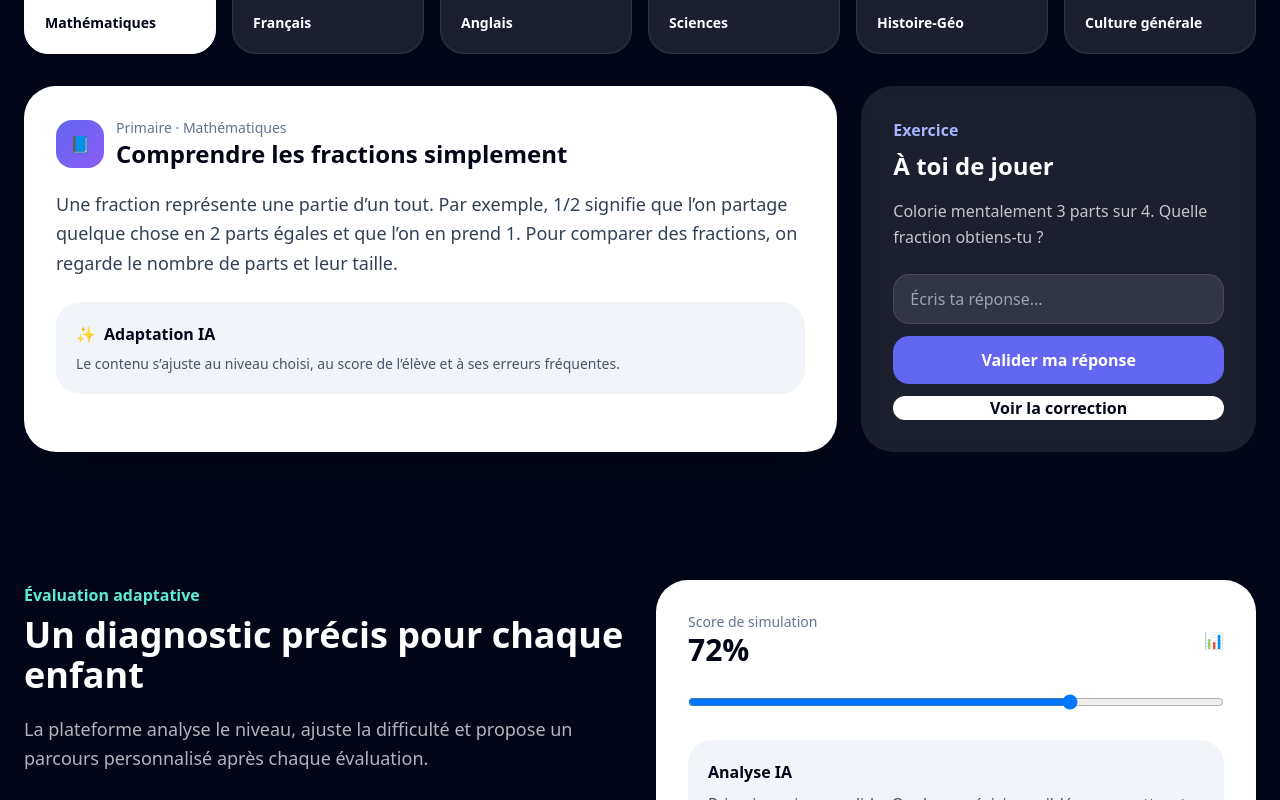
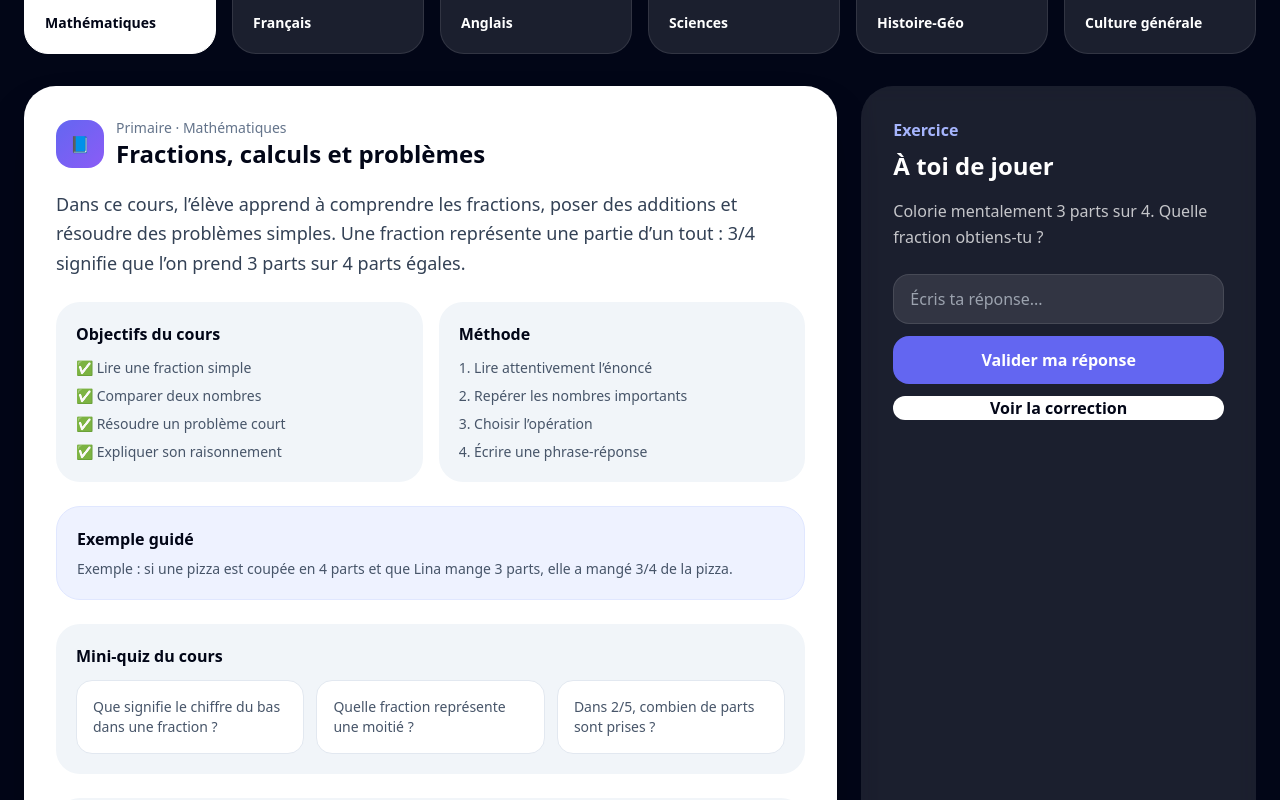
Before and after one commit to samighazouani1234-lab/edunova-ia, a React (Vite) app: page / in a window 1280 px wide. Shown: the part 1040-1840 px from the top of the page. Built offline with nearby package versions, Linux system fonts and the light colour scheme.

Commit message:
Update App.jsx

```diff
--- a/src/App.jsx
+++ b/src/App.jsx
@@ -47,89 +47,137 @@ const subjects = [
 const courseDatabase = {
   Primaire: {
     Mathématiques: {
-      title: "Comprendre les fractions simplement",
-      lesson: "Une fraction représente une partie d’un tout. Par exemple, 1/2 signifie que l’on partage quelque chose en 2 parts égales et que l’on en prend 1. Pour comparer des fractions, on regarde le nombre de parts et leur taille.",
+      title: "Fractions, calculs et problèmes",
+      lesson: "Dans ce cours, l’élève apprend à comprendre les fractions, poser des additions et résoudre des problèmes simples. Une fraction représente une partie d’un tout : 3/4 signifie que l’on prend 3 parts sur 4 parts égales.",
+      objectives: ["Lire une fraction simple", "Comparer deux nombres", "Résoudre un problème court", "Expliquer son raisonnement"],
+      method: ["Lire attentivement l’énoncé", "Repérer les nombres importants", "Choisir l’opération", "Écrire une phrase-réponse"],
+      example: "Exemple : si une pizza est coupée en 4 parts et que Lina mange 3 parts, elle a mangé 3/4 de la pizza.",
       exercise: "Colorie mentalement 3 parts sur 4. Quelle fraction obtiens-tu ?",
       answer: "3/4",
+      quiz: ["Que signifie le chiffre du bas dans une fraction ?", "Quelle fraction représente une moitié ?", "Dans 2/5, combien de parts sont prises ?"],
       evaluation: "L’élève doit savoir lire, représenter et comparer des fractions simples."
     },
     Français: {
-      title: "Identifier le sujet et le verbe",
-      lesson: "Dans une phrase, le sujet indique qui fait l’action. Le verbe indique l’action ou l’état. Dans ‘Le chat dort’, ‘Le chat’ est le sujet et ‘dort’ est le verbe.",
+      title: "Grammaire, lecture et expression",
+      lesson: "L’élève apprend à reconnaître le sujet, le verbe, les noms, les adjectifs et à écrire des phrases correctes. Dans une phrase, le sujet indique qui fait l’action et le verbe indique l’action.",
+      objectives: ["Identifier le sujet", "Trouver le verbe", "Comprendre un texte court", "Écrire une phrase complète"],
+      method: ["Lire la phrase", "Chercher l’action", "Demander qui fait l’action", "Relire pour vérifier le sens"],
+      example: "Dans ‘La petite fille chante’, le sujet est ‘La petite fille’ et le verbe est ‘chante’.",
       exercise: "Dans la phrase ‘La petite fille chante’, trouve le sujet et le verbe.",
       answer: "Sujet : La petite fille. Verbe : chante.",
+      quiz: ["Quel mot indique l’action ?", "Comment trouve-t-on le sujet ?", "Un adjectif sert à quoi ?"],
       evaluation: "L’élève doit repérer les éléments principaux d’une phrase simple."
     },
     Anglais: {
-      title: "Se présenter en anglais",
-      lesson: "Pour se présenter, on peut dire : ‘Hello, my name is…’ puis ajouter son âge avec ‘I am ... years old’. Ces phrases permettent de commencer une conversation simple.",
+      title: "Se présenter et parler de soi",
+      lesson: "L’élève apprend les phrases de base pour se présenter : Hello, my name is…, I am … years old, I like… Ces structures permettent de commencer une conversation simple.",
+      objectives: ["Dire son nom", "Dire son âge", "Utiliser I like", "Comprendre une question simple"],
+      method: ["Apprendre la phrase modèle", "Changer le prénom", "Répéter à voix haute", "Répondre en phrase complète"],
+      example: "Hello, my name is Lina. I am ten years old. I like football.",
       exercise: "Traduis : Bonjour, je m’appelle Lina.",
       answer: "Hello, my name is Lina.",
+      quiz: ["Comment dit-on bonjour ?", "Comment dit-on je m’appelle ?", "Que signifie I like ?"],
       evaluation: "L’élève doit savoir utiliser une formule de présentation courte."
     },
     Sciences: {
-      title: "Les états de l’eau",
-      lesson: "L’eau peut être liquide, solide ou gazeuse. Quand elle gèle, elle devient de la glace. Quand elle chauffe beaucoup, elle devient de la vapeur.",
+      title: "L’eau, la matière et le vivant",
+      lesson: "L’élève découvre les états de l’eau, les objets, les plantes et les animaux. L’eau peut être liquide, solide ou gazeuse selon la température.",
+      objectives: ["Distinguer solide, liquide et gaz", "Observer une expérience", "Utiliser le bon vocabulaire", "Classer des exemples"],
+      method: ["Observer", "Nommer", "Comparer", "Conclure"],
+      example: "Un glaçon est de l’eau solide. Quand il fond, il devient liquide.",
       exercise: "Quel est l’état de l’eau dans un glaçon ?",
       answer: "Solide.",
+      quiz: ["Quels sont les trois états de l’eau ?", "Que devient l’eau quand elle chauffe beaucoup ?", "Que devient la glace quand elle fond ?"],
       evaluation: "L’élève doit distinguer solide, liquide et gaz à partir d’exemples."
     },
     "Histoire-Géo": {
-      title: "Lire une carte simple",
-      lesson: "Une carte représente un lieu vu de dessus. Elle peut montrer des villes, des routes, des rivières ou des montagnes. La légende aide à comprendre les symboles.",
+      title: "Se repérer dans le temps et l’espace",
+      lesson: "L’élève apprend à lire une carte, utiliser une légende, situer un lieu et comprendre une frise chronologique simple.",
+      objectives: ["Lire une carte", "Comprendre une légende", "Situer un lieu", "Utiliser avant/après"],
+      method: ["Lire le titre", "Observer les symboles", "Utiliser la légende", "Répondre avec précision"],
+      example: "Sur une carte, un trait bleu peut représenter une rivière si la légende l’indique.",
       exercise: "À quoi sert la légende d’une carte ?",
       answer: "Elle explique les symboles de la carte.",
+      quiz: ["À quoi sert une carte ?", "Où trouve-t-on les symboles ?", "Que veut dire se repérer ?"],
       evaluation: "L’élève doit comprendre les éléments de base d’une carte."
     },
     "Culture générale": {
-      title: "Découvrir les instruments",
-      lesson: "Les instruments de musique produisent des sons de différentes façons : en soufflant, en frappant ou en pinçant des cordes.",
+      title: "Arts, musique et découverte du monde",
+      lesson: "L’élève découvre les instruments, les métiers, les pays, les monuments et les grandes inventions avec des exemples simples.",
+      objectives: ["Identifier un instrument", "Classer des objets", "Découvrir des pays", "Développer la curiosité"],
+      method: ["Observer", "Comparer", "Nommer", "Mémoriser par exemple"],
+      example: "La guitare produit du son grâce à ses cordes : c’est un instrument à cordes.",
       exercise: "La guitare est-elle un instrument à cordes ou à vent ?",
       answer: "Un instrument à cordes.",
+      quiz: ["Le piano est-il un instrument ?", "Comment produit-on un son avec une flûte ?", "Pourquoi apprend-on la culture générale ?"],
       evaluation: "L’élève doit classer quelques instruments simples."
     }
   },
   Collège: {
     Mathématiques: {
-      title: "Résoudre une équation du premier degré",
-      lesson: "Résoudre une équation, c’est trouver la valeur de l’inconnue. Pour garder l’égalité vraie, on effectue la même opération des deux côtés. Exemple : x + 5 = 12, donc x = 7.",
+      title: "Équations, proportionnalité et raisonnement",
+      lesson: "L’élève apprend à résoudre une équation du premier degré, reconnaître une situation de proportionnalité et justifier ses calculs. Résoudre une équation consiste à trouver la valeur de l’inconnue.",
+      objectives: ["Isoler une inconnue", "Utiliser les opérations inverses", "Vérifier une solution", "Résoudre un problème"],
+      method: ["Repérer l’inconnue", "Effectuer la même opération des deux côtés", "Calculer", "Remplacer pour vérifier"],
+      example: "x + 5 = 12. On enlève 5 des deux côtés : x = 7.",
       exercise: "Résous : x + 8 = 15.",
       answer: "x = 7",
+      quiz: ["Que signifie résoudre une équation ?", "Pourquoi fait-on la même opération des deux côtés ?", "Comment vérifier une solution ?"],
       evaluation: "L’élève doit isoler l’inconnue par opérations inverses."
     },
     Français: {
-      title: "Analyser un texte narratif",
-      lesson: "Un récit comporte souvent un narrateur, des personnages, un cadre, une situation initiale, un élément perturbateur et une résolution. Identifier ces éléments aide à comprendre le texte.",
+      title: "Analyse de texte et expression écrite",
+      lesson: "L’élève apprend à analyser un récit, identifier le narrateur, les personnages, le cadre, la situation initiale, l’élément perturbateur et la résolution.",
+      objectives: ["Identifier le narrateur", "Repérer la structure du récit", "Justifier avec le texte", "Rédiger une réponse organisée"],
+      method: ["Lire le texte", "Surligner les indices", "Nommer les étapes", "Rédiger avec une citation courte"],
+      example: "Dans un conte, l’élément perturbateur est souvent l’événement qui change la situation de départ.",
       exercise: "Dans un conte, quel événement lance souvent l’histoire ?",
       answer: "L’élément perturbateur.",
+      quiz: ["Qu’est-ce qu’un narrateur ?", "À quoi sert le cadre ?", "Comment justifier une réponse ?"],
       evaluation: "L’élève doit repérer la structure d’un récit."
     },
     Anglais: {
-      title: "Utiliser le prétérit simple",
-      lesson: "Le prétérit sert à parler d’une action passée et terminée. Avec les verbes réguliers, on ajoute souvent -ed : play devient played. Les verbes irréguliers doivent être appris.",
+      title: "Passé simple, vocabulaire et compréhension",
+      lesson: "L’élève apprend à parler d’actions passées avec le prétérit. Les verbes réguliers prennent souvent -ed, tandis que les verbes irréguliers doivent être mémorisés.",
+      objectives: ["Former le prétérit", "Distinguer régulier et irrégulier", "Comprendre une phrase au passé", "Écrire une phrase simple"],
+      method: ["Identifier le verbe", "Vérifier s’il est régulier", "Ajouter -ed ou utiliser la forme irrégulière", "Relire la phrase"],
+      example: "I play football devient I played football.",
       exercise: "Mets au passé : I play football.",
       answer: "I played football.",
+      quiz: ["À quoi sert le prétérit ?", "Comment transforme-t-on play ?", "Pourquoi apprendre les verbes irréguliers ?"],
       evaluation: "L’élève doit transformer une phrase simple au passé."
     },
     Sciences: {
-      title: "Comprendre la cellule",
-      lesson: "La cellule est l’unité de base des êtres vivants. Elle contient différents éléments, comme la membrane, le cytoplasme et parfois un noyau qui contient l’information génétique.",
+      title: "Cellule, énergie et démarche scientifique",
+      lesson: "L’élève découvre la cellule, les organes, l’énergie et la méthode scientifique. La cellule est l’unité de base des êtres vivants.",
+      objectives: ["Décrire une cellule", "Comprendre une expérience", "Identifier une hypothèse", "Utiliser le vocabulaire scientifique"],
+      method: ["Observer", "Formuler une hypothèse", "Tester", "Conclure"],
+      example: "La membrane cellulaire délimite la cellule et la protège.",
       exercise: "Quel élément protège et délimite la cellule ?",
       answer: "La membrane cellulaire.",
+      quiz: ["Qu’est-ce qu’une cellule ?", "À quoi sert le noyau ?", "Qu’est-ce qu’une hypothèse ?"],
       evaluation: "L’élève doit connaître les principales parties d’une cellule."
     },
     "Histoire-Géo": {
-      title: "La Révolution française",
-      lesson: "La Révolution française commence en 1789. Elle transforme profondément la société française, remet en cause la monarchie absolue et affirme de nouveaux principes comme l’égalité devant la loi.",
+      title: "Révolution française, cartes et sociétés",
+      lesson: "L’élève étudie les grands repères historiques et géographiques. La Révolution française commence en 1789 et transforme la société française.",
+      objectives: ["Retenir des repères", "Expliquer un changement historique", "Lire un document", "Construire une réponse argumentée"],
+      method: ["Identifier la date", "Comprendre les causes", "Repérer les conséquences", "Rédiger clairement"],
+      example: "1789 marque le début de la Révolution française et la remise en cause de la monarchie absolue.",
       exercise: "En quelle année commence la Révolution française ?",
       answer: "1789.",
+      quiz: ["Que se passe-t-il en 1789 ?", "Qu’est-ce qu’une monarchie absolue ?", "Pourquoi la Révolution est-elle importante ?"],
       evaluation: "L’élève doit retenir les repères majeurs et expliquer les changements."
     },
     "Culture générale": {
-      title: "Comprendre les médias",
-      lesson: "Un média transmet une information : journal, télévision, radio, site internet ou réseau social. Il faut vérifier la source, la date et comparer plusieurs informations.",
+      title: "Médias, esprit critique et monde actuel",
+      lesson: "L’élève apprend à comprendre les médias, vérifier une source, comparer des informations et développer son esprit critique.",
+      objectives: ["Identifier un média", "Vérifier une source", "Comparer deux informations", "Repérer une information douteuse"],
+      method: ["Regarder la source", "Vérifier la date", "Comparer avec d’autres sites", "Chercher l’auteur"],
+      example: "Une information fiable indique souvent sa source, sa date et son auteur.",
       exercise: "Pourquoi faut-il vérifier la source d’une information ?",
       answer: "Pour savoir si elle est fiable.",
+      quiz: ["Qu’est-ce qu’un média ?", "Pourquoi comparer plusieurs sources ?", "Que faire face à une information douteuse ?"],
       evaluation: "L’élève doit adopter une attitude critique face aux informations."
     }
   }
@@ -314,6 +362,38 @@ export default function App() {
                     </div>
                   </div>
                   <p className="text-slate-700 leading-relaxed text-lg">{course.lesson}</p>
+
+                  <div className="mt-6 grid md:grid-cols-2 gap-4">
+                    <div className="rounded-3xl bg-slate-100 p-5">
+                      <p className="font-bold mb-3">Objectifs du cours</p>
+                      <ul className="space-y-2 text-sm text-slate-600">
+                        {course.objectives.map((item) => <li key={item}>✅ {item}</li>)}
+                      </ul>
+                    </div>
+                    <div className="rounded-3xl bg-slate-100 p-5">
+                      <p className="font-bold mb-3">Méthode</p>
+                      <ol className="space-y-2 text-sm text-slate-600">
+                        {course.method.map((item, index) => <li key={item}>{index + 1}. {item}</li>)}
+                      </ol>
+                    </div>
+                  </div>
+
+                  <div className="mt-6 rounded-3xl bg-indigo-50 border border-indigo-100 p-5">
+                    <p className="font-bold mb-2">Exemple guidé</p>
+                    <p className="text-slate-600 text-sm">{course.example}</p>
+                  </div>
+
+                  <div className="mt-6 rounded-3xl bg-slate-100 p-5">
+                    <p className="font-bold mb-3">Mini-quiz du cours</p>
+                    <div className="grid md:grid-cols-3 gap-3">
+                      {course.quiz.map((item) => (
+                        <div key={item} className="rounded-2xl bg-white p-4 text-sm text-slate-600 border border-slate-200">
+                          {item}
+                        </div>
+                      ))}
+                    </div>
+                  </div>
+
                   <div className="mt-6 rounded-3xl bg-slate-100 p-5">
                     <p className="font-bold mb-2 flex items-center gap-2"><Sparkles className="h-4 w-4" /> Adaptation IA</p>
                     <p className="text-slate-600 text-sm">Le contenu s’ajuste au niveau choisi, au score de l’élève et à ses erreurs fréquentes.</p>
```
